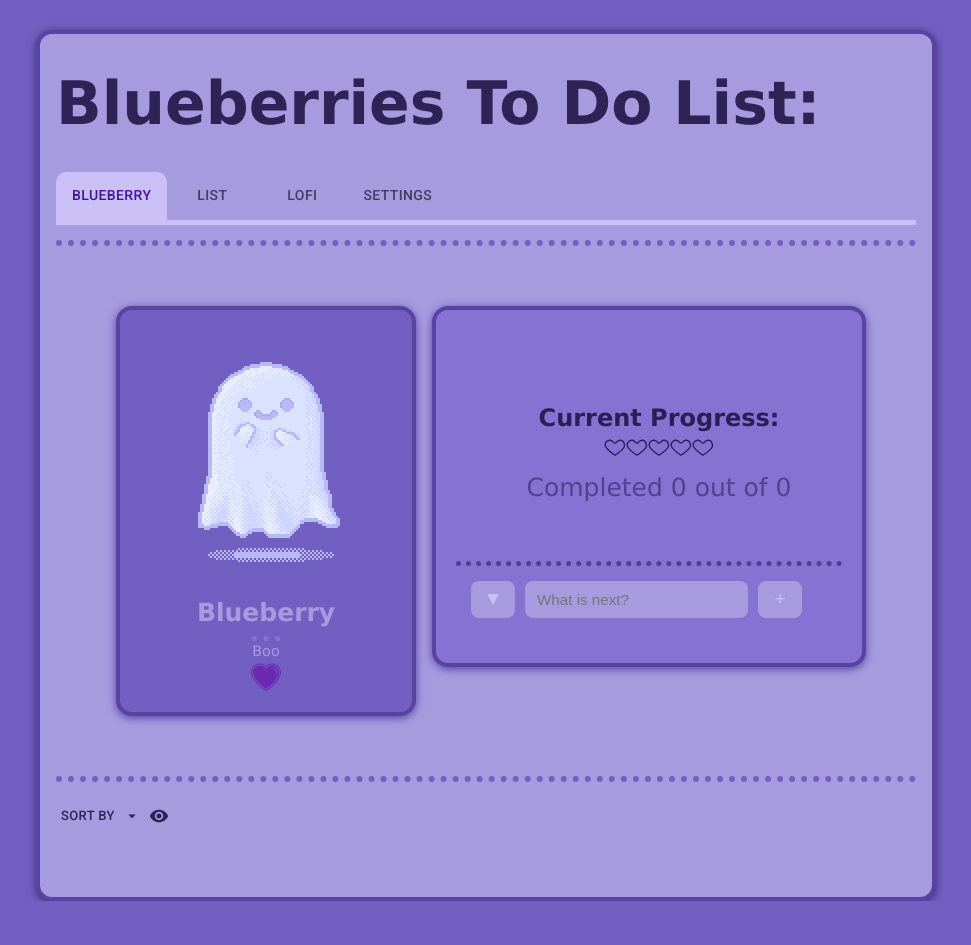
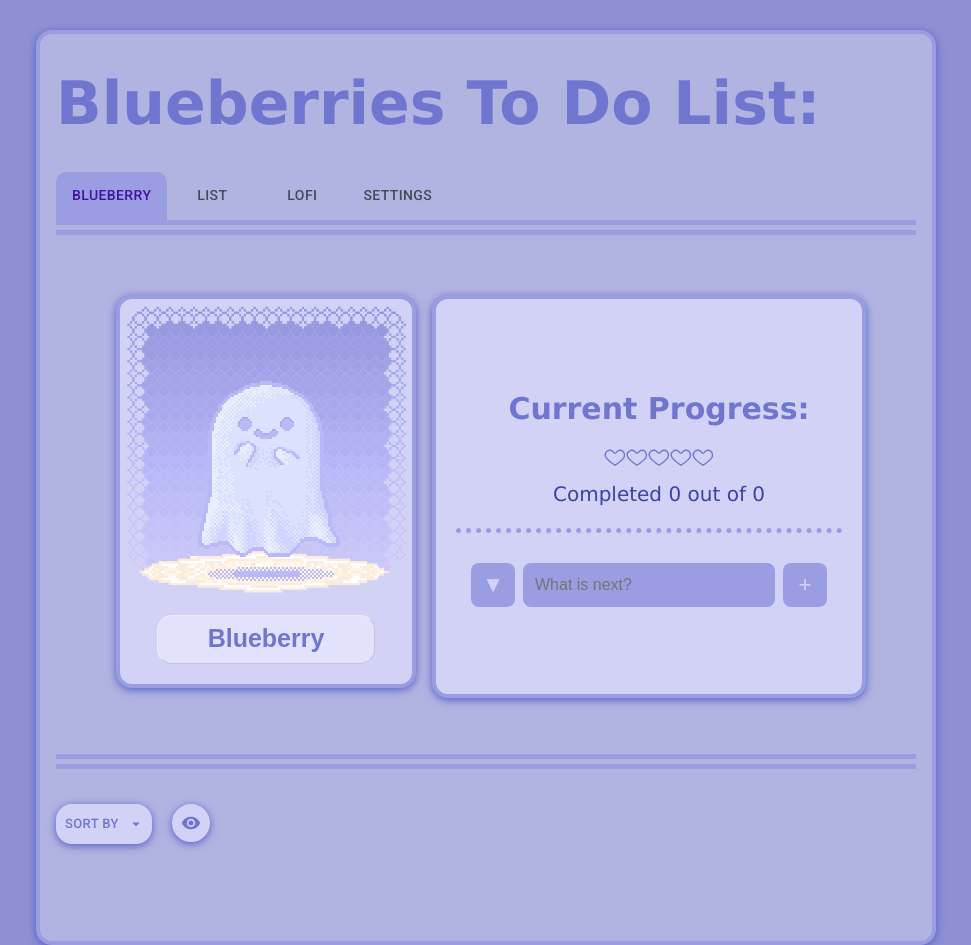
Before and after one commit to RS550/To-Do-App, a React (Vite) app: page / in a window 1280 px wide. Shown: the whole page, without its empty margins (154-1125 px from the left). Before the commit the page ends 901 px from the top, so only its background shows below. Built offline with nearby package versions, Linux system fonts and the light colour scheme.

Commit message:
Updated css file

```diff
--- a/src/App.css
+++ b/src/App.css
@@ -1,28 +1,35 @@
 /* ===== Preset Colors ===== */
 :root {
-    --c8: #a69bdfa8;
-    --c7: #201647e7;
-    --c6: #3a2c70;
-    --c5: #3a2c70b1;
-    --c4: #5643a2;
-    --c3: #7160c1;
-    --c2: #8573d3;
-    --c1: #a69bdf;
-    --c0: #cac0f5;
+    --c6: #282A5F;
+    --c5: #575dc7;
+    --c4: #7075d0;
+    --c3: #7c80d1;
+    --c2: #8186D9;
+    --c1: #9a9de2;
+    --c0: #d2d2f7;
+
+    --hover: rgb(75, 40, 115);
+    --border: #9a9de2;
+    --card: #d2d2f7;
+    --shadow: #575dc7;
+    --dark-text:#282A5F;
+    --text:#3d42a7;
+    --base:#b1b4e1;
 }
+
 
 /* ===== Reset & Base ===== */
 * {
   box-sizing: border-box;
   margin: 0;
   padding: 0;
-  color: var(--c7);
+  color: var(--c4);
 }
+
 
 body {
   font-family:Verdana, Geneva, Tahoma, sans-serif;
-  background-color: var(--c3);
-  color: var(--c7);
+  background-color: #8d90d3;
   line-height: 1.5;
 }
 
@@ -33,10 +40,10 @@ body {
   margin-left: auto;
   margin-right: auto;
   padding: 24px 16px 64px;
-  background-color: var(--c1);
-  border: 4px solid var(--c4);
+  background-color: var(--base);
+  border: 4px solid var(--c1);
   border-radius: 16px;
-  box-shadow: 0 2px 8px var(--c6);
+  box-shadow: 0 2px 8px var(--shadow);
 }
 
 /* ===== Header ===== */
@@ -54,29 +61,20 @@ header h1 {
   font-weight: 600;
 }
 
-/* ===== ShowPetToggle ===== */
-.show-pet {
-  display: flex;
-  align-items: center;
-  justify-content: space-between;
-  flex-wrap: wrap;
-  gap: 12px;
-  margin-bottom: 24px;
-}
-
 /* ===== Two Column Layout (Pet + Stats + Form) ===== */
 .two-column {
   display: grid;
   grid-template-columns: auto 1fr;
   grid-template-areas:
     "pet taskCreation"
-    "pet  sub";
+    "empty  sub";
   gap: 6px;
   margin-bottom: 15px;
+  margin-top: -10px;
   align-items: stretch;
   padding: 50px;
-  border-top: 6px dotted var(--c3);
-  border-bottom: 6px dotted var(--c3);
+  border-top: 5px solid var(--border);
+  border-bottom: 15px double var(--border);
 
 }
 
@@ -90,9 +88,9 @@ header h1 {
 }
 
 /* ===== NavBar ===== */
-.navBar{
-  color: var(--c6) !important;
-  border-bottom: 5px solid var(--c0);
+.nav-bar{
+  color: var(--c5) !important;
+  border-bottom: 5px solid var(--border);
   margin-bottom: 15px;
 }
 
@@ -111,56 +109,59 @@ header h1 {
   border-top-right-radius: 10px !important;
 }
 
+.nav-tab-3{
+  border-top-left-radius: 10px !important;
+  border-top-right-radius: 10px !important;
+}
+
 
 /* ===== Pet Card ===== */
 .card {
   grid-area: pet;
-  background-color: var(--c3);
-  border: 4px solid var(--c4);
+  background-image: url('./assets/cardBackground.png');
+  background-size: 310px;
+  background-position: -12px -2px;
+  background-repeat: no-repeat;
+  background-color: var(--card);
+  border: 4px solid var(--border);
   border-radius: 16px;
-  box-shadow: 0 2px 8px var(--c4);
+  box-shadow: 0 2px 8px var(--shadow);
   padding: 20px;
   display: flex;
   flex-direction: column;
   align-items: center;
   text-align: center;
-  max-height:430px;
+  max-height: 410px !important;
 }
 
-.cardImage {
+.card-image {
   width: auto;
   height: auto;
   object-fit: contain;
+  margin-top: 30px;
   margin-bottom: 8px;
 }
 
-.cardTitle {
+.card-title {
   font-size: 25px;
   font-weight: 600;
   margin-bottom: 4px;
-  color: var(--c1);
+  color: var(--c4) !important;
+  border-radius: 15px;;
+  padding: 4px 50px 5px 50px;
+  background-color: #e2e2fd;
+  border: .5px outset  #fdfae27e;
 }
 
-.cardText {
-  border-top: 5px dotted var(--c2);
-  font-size: 0.9rem;
-  color: var(--c1);
-}
-
-.heart-icon {
-  max-width:30px;
-}
-
-.sub-Column {
-  margin-top: 10px;;
+.sub-column {
+  margin-top: 10px;
   grid-area: taskCreation;
   align-items: center;
   justify-content: center;
-  padding: 20;
-  background-color: var(--c2);
-  border: 4px solid var(--c4);
+  background-color: var(--card);
+  border: 4px solid var(--border);
   border-radius: 16px;
-  box-shadow: 0 2px 8px var(--c4);
+  box-shadow: 0 2px 8px var(--shadow);
   padding: 20px;
   display: flex;
   flex-direction: column;
@@ -169,20 +170,25 @@ header h1 {
 }
 
 /* ===== Task Stats ===== */
-.taskStats {
-  padding: 70px 0px 50px 20px;
+.task-stats {
+  padding: 15px 0px 15px 20px;
 }
 
-.taskStats p {
-  font-size: 25px;
-  margin: 4px 0;
-  color: var(--c5);
+.task-stats h2 {
+  font-size: 30px;
+  margin-bottom: 15px;
+}
+
+.task-stats p {
+  font-size: 20px;
+  margin: 4px 10px;
+  color: var(--text);
 }
 
 /* ===== Form ===== */
 .form {
   padding: 15px;
-  border-top: 5px dotted var(--c5);
+  border-top: 5px dotted var(--border);
 }
 
 .form label {
@@ -192,52 +198,78 @@ header h1 {
 
 .form input[type="text"] {
   flex: 1;
-  padding: 10px 12px;
+  height: 44px;
+  padding: 0 12px;
   border:none;
   border-radius: 8px;
-  font-size: 0.95rem;
-  color: var(--c7);
+  font-size: 01rem;
+  color: white;
   background-color: var(--c1);
+
 }
 
 .form input[type="text"]:focus {
   outline: none;
-  border-color: var(--c2);
 }
 
-.newTask {
+.input-row {
+  margin-top: 15px;
+  gap: 8px;
+  display: flex;
+  align-items: center;
+}
+
+.input-row label {
+  flex: 1;
+}
+
+
+.new-task {
   border: none;
   border-radius: 8px;
   background-color:var(--c1);
   color: var(--c0);
-  font-size: 1.2rem;
+  font-size: 1.4rem;
   width: 44px;
+  height: 44px;
+  display: flex;
+  align-items: center;
+  justify-content: center;
   cursor: pointer;
   transition: background-color 0.2s ease;
+
 }
 
-.newTask:hover {
-  background-color: var(--c5);
+.new-task:hover {
+  background-color: var(--hover);
 }
 
 .accordion {
   text-align: left;
-  border: 5px solid var(--c2);
-  background-color: var(--c2) !important;
-  color: white !important;
-  font-size: 0.8rem;
+  align-content: center;
+  font-size: 16px !important;
+  background-color: var(--card);
+  border:none;
+  font-size: 01rem !important;
   cursor: pointer;
   box-shadow: none !important;
+  margin: 0 0 0 10px;
+}
+
+h3 {
+  text-indent: 5px;
+  margin: 15px 0 15px -25px;
+  border-bottom: 5px dotted var(--border);
 }
 
 .drop-menu {
-  border-radius: 10px;
-  background-color: var(--c8) !important;
+  place-items:  center;
+  border: none;
+  background-color: inherit !important;
 }
 
 .spacer{
   height: 20px;
-
 }
 
 /* ===== Video Display ===== */
@@ -246,7 +278,7 @@ header h1 {
   background-color: black;
   border-radius: 16px;
   border: 6px solid black;
-  box-shadow: 0 2px 8px var(--c4);
+  box-shadow: 0 2px 8px var(--shadow);
 }
 
 .iframe {
@@ -261,18 +293,18 @@ header h1 {
 }
 
 /* ===== Task List ===== */
-.taskList {
+.task-list {
   list-style: none;
   display: flex;
   flex-direction: column;
   gap: 10px;
-
 }
 
-.taskItem {
-  background-color:var(--c2);
-  border-radius: 5px;
-  box-shadow: 0 1px 4px var(--c3);
+.task-item {
+  background-color: var(--card);
+  border: 4px solid var(--card);
+  border-radius: 16px;
+  box-shadow: 0 2px 8px var(--shadow);
   padding: 14px 16px;
   display: flex;
   align-items: center;
@@ -281,90 +313,127 @@ header h1 {
   transition: box-shadow 0.2s ease, transform 0.1s ease;
 }
 
-.taskItem:active {
+.task-item:active {
   cursor: grabbing;
 }
 
-.taskItem:hover {
-  box-shadow: 0 3px 10px var(--c5);
+.task-item:hover {
+  box-shadow: 0 3px 10px var(--hover);
 }
 
-.taskItemsLeft {
+.task-items-left {
   display: flex;
   align-items: center;
   gap: 12px;
   flex: 1;
 }
 
-.taskItemsLeft p {
+.task-items-left p {
   font-size: 0.95rem;
   word-break: break-word;
 }
 
-.taskItemsLeft input[type="checkbox"] {
+.task-items-left input[type="checkbox"] {
   width: 18px;
   height: 18px;
-  accent-color: var(--c1);
+  accent-color: var(--c2);
   cursor: pointer;
   border-radius: 70px;
 }
 
-.taskItemsRight button {
+.task-items-right button {
   border: none;
   background: none;
   cursor: pointer;
 }
 
-.deleteButton {
+.delete-button {
   font-size: 0.8rem;
-  color: var(--c0);
+  color: var(--shadow);
   padding: 4px 10px;
   border-radius: 6px;
   transition: background-color 0.2s ease;
 }
 
-.deleteButton:hover {
-  color: rgb(75, 40, 115);
+.delete-button:hover {
+  color: var(--hover) !important;
 }
 
-
-.sortControls {
-  border-radius: none !important;
+.sort-dropdown {
   border-style: none !important;
-  border: none !important;
+  background-color: var(--card) !important;
+  border: 4px solid var(--card) !important;
+  border-radius: 16px !important;
+  box-shadow: 0 2px 8px var(--shadow);
+  padding: 5px 5px 5px 5px !important;
 }
 
+.sort-dropdown:hover {
+    color: var(--hover) !important;
+}
 
-.manualB {
-  border: 0px none none;
-  border-color: var(--c1) !important;
-  box-shadow: none !important;
-  border-top-left-radius: 10px !important;
-  border-top-right-radius: 10px !important;
+.show-completed-toggle {
+  margin: 20px 20px 20px 20px !important;
+  border-style: none !important;
+  background-color: var(--card) !important;
+  border: 4px solid var(--card) !important;
+  border-radius: 20px !important;
+  box-shadow: 0 2px 8px var(--shadow);
 }
-.priorityB {
-  border-color: var(--c1) !important;
-  box-shadow: none !important;
-  border-top-left-radius: 10px !important;
-  border-top-right-radius: 10px !important;
+
+.list-control {
+  margin: 15px 0 15px 0;
 }
-.dueB {
-  border-color: var(--c1) !important;
-  box-shadow: none !important;
-  border-top-left-radius: 10px !important;
-  border-top-right-radius: 10px !important;
+
+/* ===== Settings ===== */
+.settings-panel {
+  padding: 15px;
+  text-align: left;
+}
+
+.settings-panel h2 {
+  font-size: 30px;
+  margin-bottom: 4px;
+}
+
+.settings-panel p {
+  margin: 4px 0 10px;
+}
+
+.list-actions {
+  display: flex;
+  flex-direction: column;
+  align-items: flex-start;
+}
+
+.export-button,
+.function-button {
+  border: 4px solid var(--card) !important;
+  border-radius: 16px !important;
+  background-color: var(--card) !important;
+  box-shadow: 0 2px 8px var(--shadow);
 }
 
 /* ===== Edit Mode ===== */
-.editForm {
+.edit-form {
   width: 100%;
 }
 
-.editForm input {
+.edit-form input {
   width: 100%;
   padding: 8px 10px;
-  border: none;
+  border: var(--hover) !important;
   border-radius: 8px;
   font-size: 0.95rem;
-  background-color: var(--c0);
+  background-color: inherit;
 }
+
+/* ===== Settings ===== */
+
+.settings-panel {
+  padding: 20px auto 20px 20px;
+  background-color: var(--border);
+  border: 4px solid var(--c3);
+  border-radius: 16px;
+  box-shadow: 0 2px 8px var(--shadow);
+}
--- a/src/App.jsx
+++ b/src/App.jsx
@@ -38,11 +38,11 @@ function App() {
 
   // The task-creation column is identical whether or not the pet is showing
   const taskCreationColumn = (
-    <div className="sub-Column">
+    <div className="sub-column">
 
-      <TaskTracking className='task-stats' tasksCompleted={tasksCompleted} tasksTotal={tasksTotal} limit={1} />
+      <TaskTracking tasksCompleted={tasksCompleted} tasksTotal={tasksTotal} limit={1} />
 
-      <Form className='form' tasks={tasks} setTasks={setTasks} />
+      <Form tasks={tasks} setTasks={setTasks} />
     </div>
   );
 
--- a/src/Card.jsx
+++ b/src/Card.jsx
@@ -6,15 +6,12 @@ function Card({className}){
     return (
         <div className={`card${className ? ` ${className}` : ''}`}>
             <img
-              className="cardImage"
+              className="card-image"
               src={petImage}
               alt="BlueBerry"
             ></img>
-            <h2 className="cardTitle">Blueberry</h2>
-            <p className="cardText">Boo </p>
-            <img
-              className="heart-icon"
-              src={heartImage} />
+            <h2 className="card-title">Blueberry</h2>
+
         </div>
     );
 }
--- a/src/DropDownMenu.jsx
+++ b/src/DropDownMenu.jsx
@@ -14,7 +14,8 @@ function DropDownMenu({ open, priority, setPriority, dueDate, setDueDate }) {
     return (
         <Collapse in={open} className='accordion' id="task-dropdown-panel">
             <div className='drop-menu'>
-                <p className='dropDownTitle'>More Information</p>
+                <h3 className='drop-down-title'>More Information</h3>
+
 
                 <p className='ranking'>Priority</p>
                 <TaskRanking rank={priority} setRank={setPriority} onChange={(newValue) =>
--- a/src/Form.jsx
+++ b/src/Form.jsx
@@ -61,10 +61,10 @@ function Form({tasks, setTasks}){
     };
     return (
         <form className='form' onSubmit={handleSubmit}>
-            <div className='inputRow'>
+            <div className='input-row'>
                 <button
                     type="button"
-                    className="newTask dropDownToggle"
+                    className="new-task"
                     aria-expanded={showDropdown}
                     aria-controls="task-dropdown-panel"
                     aria-label={showDropdown ? "Hide more information" : "Show more information"}
@@ -83,7 +83,7 @@ function Form({tasks, setTasks}){
                     />
                 </label>
 
-                <button className="newTask">+</button>
+                <button className="new-task">+</button>
             </div>
            <Suspense fallback={null}>
             <DropDownMenu
--- a/src/NavBar.jsx
+++ b/src/NavBar.jsx
@@ -10,7 +10,7 @@ function NavBar({ activeTab, setActiveTab }) {
   };
 
   return (
-    <Box className="navBar">
+    <Box className="nav-bar">
       <Tabs
         value={activeTab}
         onChange={handleChange}
@@ -29,7 +29,7 @@ function NavBar({ activeTab, setActiveTab }) {
           aria-controls="nav-tabpanel-0"
           sx={{
             '&.Mui-selected': {
-              backgroundColor: '#cac0f5',
+              backgroundColor: '#9a9de2',
               color:'#43139e',
             },
           }}
@@ -41,7 +41,7 @@ function NavBar({ activeTab, setActiveTab }) {
           aria-controls="nav-tabpanel-1"
           sx={{
             '&.Mui-selected': {
-              backgroundColor: '#cac0f5',
+              backgroundColor: '#9a9de2',
               color:'#43139e',
             },
           }}
@@ -53,7 +53,7 @@ function NavBar({ activeTab, setActiveTab }) {
           aria-controls="nav-tabpanel-2"
           sx={{
             '&.Mui-selected': {
-              backgroundColor: '#cac0f5',
+              backgroundColor: '#9a9de2',
               color:'#43139e',
 
             },
@@ -66,7 +66,7 @@ function NavBar({ activeTab, setActiveTab }) {
           aria-controls="nav-tabpanel-3"
           sx={{
             '&.Mui-selected': {
-              backgroundColor: '#cac0f5',
+              backgroundColor: '#9a9de2',
               color:'#43139e',
             },
           }}
--- a/src/TaskList.jsx
+++ b/src/TaskList.jsx
@@ -139,9 +139,9 @@ function TaskList({tasks, setTasks}) {
 
   return (
     <>
-      <div className="listControls">
+      <div className="list-control">
         <Button
-          className="sortDropdownButton"
+          className="sort-dropdown"
           aria-label="sort tasks by"
           aria-controls={sortMenuOpen ? 'sort-menu' : undefined}
           aria-haspopup="true"
@@ -162,7 +162,6 @@ function TaskList({tasks, setTasks}) {
           {sortOptions.map((option) => (
             <MenuItem
               key={option.value}
-              className={`${option.value}B`}
               selected={sortBy === option.value}
               onClick={() => handleSortSelect(option.value)}
               sx={sortMenuItemSx}
@@ -180,7 +179,7 @@ function TaskList({tasks, setTasks}) {
           }
         >
           <IconButton
-            className="showCompletedToggle"
+            className="show-completed-toggle"
             aria-pressed={showCompleted}
             aria-label={
               sortBy === 'completed'
@@ -197,7 +196,7 @@ function TaskList({tasks, setTasks}) {
       </div>
       <div className='borderLine'></div>
 
-      <ul className="taskList">
+      <ul className="task-list">
         {visibleTasks && visibleTasks.length > 0 ? (
           visibleTasks.map((item) => (
             <Item
@@ -292,7 +291,7 @@ function Item({ item, tasks, setTasks, index, dragItem, dragOverItem, handleSort
 
   return (
     <li id={item?.id}
-        className="taskItem"
+        className="task-item"
         draggable={draggingEnabled}
         onDragStart={() => draggingEnabled && (dragItem.current = index)}
         onDragEnter={() => draggingEnabled && (dragOverItem.current = index)}
@@ -300,7 +299,7 @@ function Item({ item, tasks, setTasks, index, dragItem, dragOverItem, handleSort
         onDragOver={(e) => draggingEnabled && e.preventDefault()}
         >
       {editing ? (
-        <form className="editForm" onSubmit={handleInputSubmit}>
+        <form className="edit-form" onSubmit={handleInputSubmit}>
           <label htmlFor="editTask">
             <input
               ref={inputRef}
@@ -315,7 +314,7 @@ function Item({ item, tasks, setTasks, index, dragItem, dragOverItem, handleSort
         </form>
       ) : (
         <>
-        <div className="taskItemsLeft" onDoubleClick={handleEdit}>
+        <div className="task-items-left" onDoubleClick={handleEdit}>
           <input
             type="checkbox"
             checked={item.isCompleted || false}
@@ -329,21 +328,21 @@ function Item({ item, tasks, setTasks, index, dragItem, dragOverItem, handleSort
             //localStorage/JSON as a string, and Rating's value prop needs
             //a number to know how many stars to fill in.
             <Rating
-              className="taskPriority"
+              className="task-priority"
               value={Number(item.priority)}
               readOnly
               size="small"
             />
           )}
           {item.dueDate && (
-            <span className="taskDueDate">
+            <span className="task-due-date">
               Due: {new Date(item.dueDate).toLocaleDateString()}
             </span>
           )}
         </div>
-        <div className="taskItemsRight">
+        <div className="task-items-right">
           <button onClick={handleDelete}>
-            <span className="deleteButton" >X</span>
+            <span className="delete-button">X</span>
           </button>
         </div>
       </>
--- a/src/TaskTracking.jsx
+++ b/src/TaskTracking.jsx
@@ -10,7 +10,7 @@ function TaskTracking({ tasksCompleted= 0, tasksTotal= 0 }) {
 
 
   return (
-    <section className="taskStats">
+    <section className="task-stats">
       <div>
         <h2>Current Progress:</h2>
 
```
Also changed, not shown: src/Settings.jsx (+6 -7 lines), src/assets/cardBackground.png.
